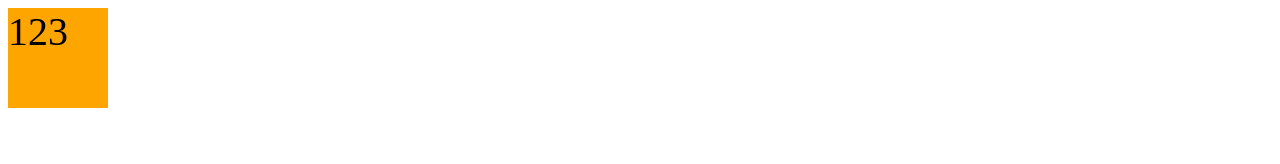
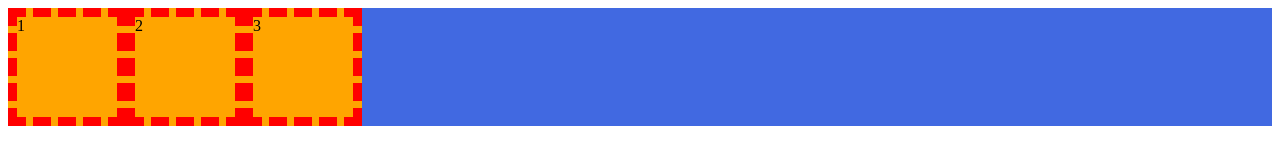
Before and after one commit to yeyoung8805/Vue-lecture, a plain HTML site: page index.html in a window 1280 px wide. Drawn offline with Linux system fonts and the light colour scheme.

Commit message:
display: flex;

```diff
--- a/css/main.css
+++ b/css/main.css
@@ -1,7 +1,11 @@
-span {
+.container {
+  background-color: royalblue;
+  display: flex; /* 수평 정렬 */
+}
+
+.container .item {
   width: 100px;
   height: 100px;
-  background: orange;
-  font-size: 40px;
-  position: absolute; /* this is same as display:block; */
+  border: 9px dashed red;
+  background-color: orange;
 }
--- a/index.html
+++ b/index.html
@@ -8,6 +8,10 @@
   <link rel="stylesheet" href="./css/main.css">
 </head>
 <body>
-  <span>123</span>
+  <div class="container">
+    <div class="item">1</div>
+    <div class="item">2</div>
+    <div class="item">3</div>
+  </div>
 </body>
 </html>
```
